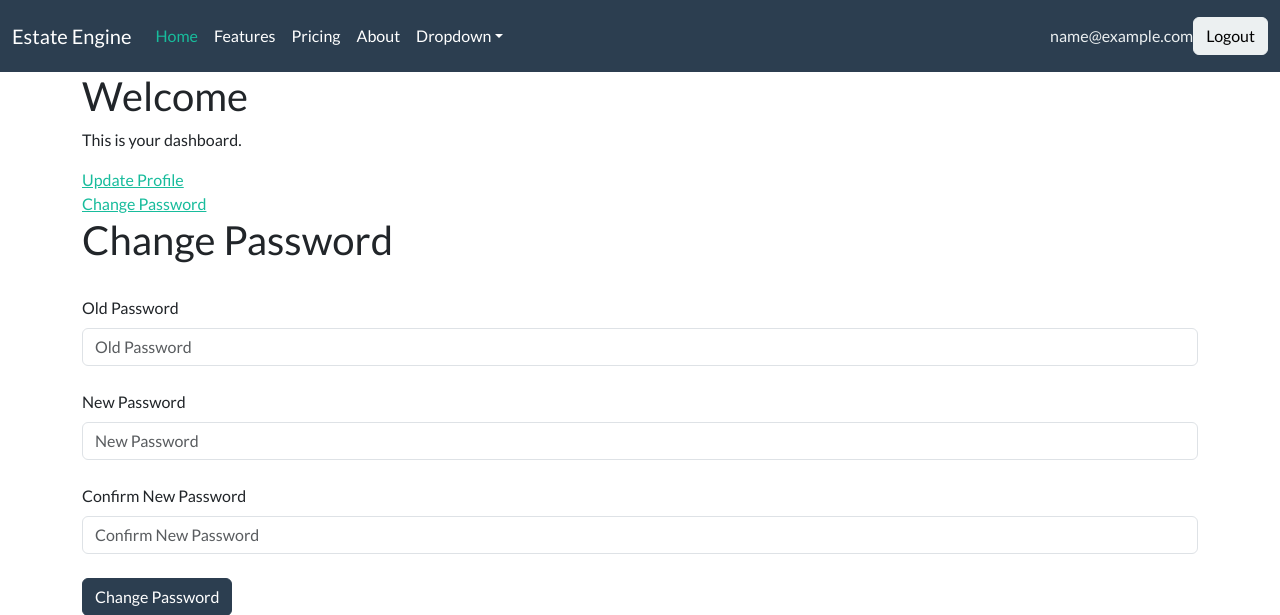
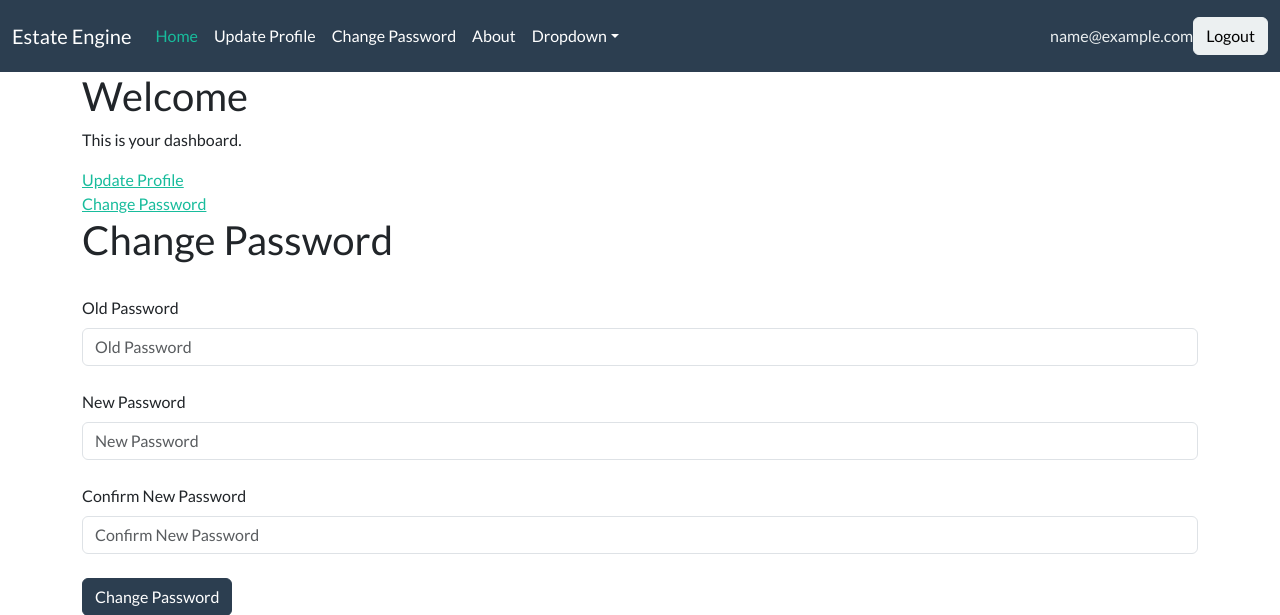
Before and after one commit to muzzammilh/estate-engine, a Django app: page /user/password-update/ in a window 1280 px wide. Shown: the top 615 px of the page. Run offline with Django 5.2, Linux system fonts and the light colour scheme; the visitor is signed in with stand-in values (Sample User, id 1); some libraries are stand-ins or nearby versions.

Commit message:
Moved the profile and password links into navbar

```diff
--- a/templates/base.html
+++ b/templates/base.html
@@ -33,12 +33,14 @@
                                     <span class="visually-hidden">(current)</span>
                                 </a>
                             </li>
-                            <li class="nav-item">
-                                <a class="nav-link" href="#">Features</a>
-                            </li>
-                            <li class="nav-item">
-                                <a class="nav-link" href="#">Pricing</a>
-                            </li>
+                            {% if user.is_authenticated %}
+                                <li class="nav-item">
+                                    <a class="nav-link" href="{% url 'profile_update' %}">Update Profile</a>
+                                </li>
+                                <li class="nav-item">
+                                    <a class="nav-link" href="{% url 'password_change' %}">Change Password</a>
+                                </li>
+                            {% endif %}
                             <li class="nav-item">
                                 <a class="nav-link" href="#">About</a>
                             </li>
```
